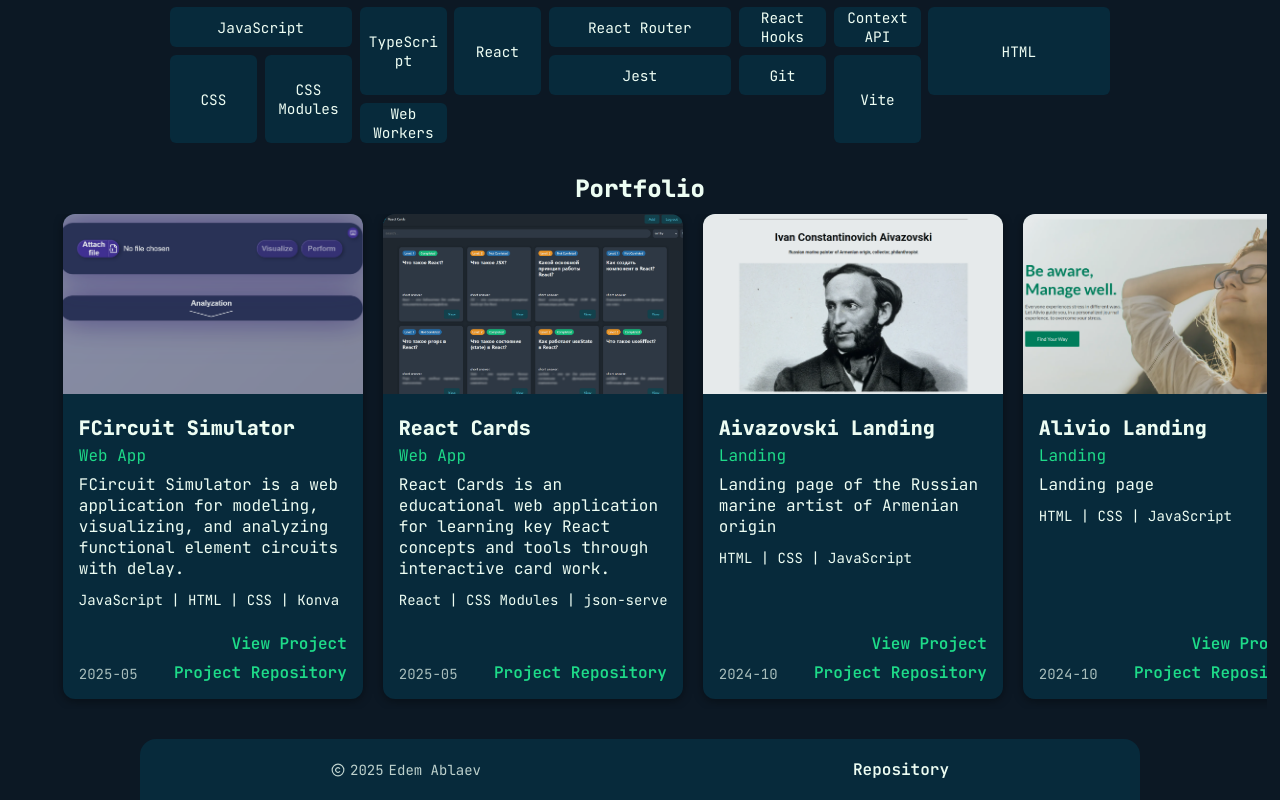
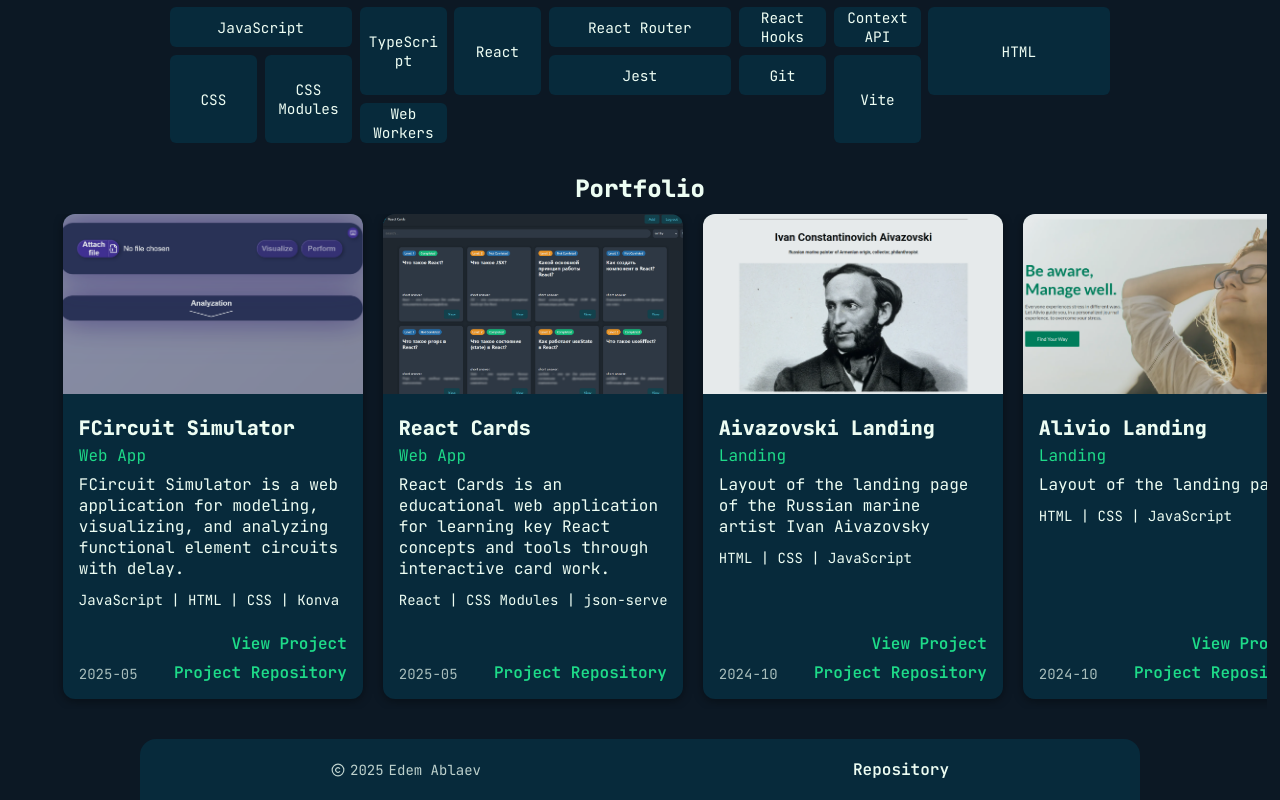
Before and after one commit to 6dem/my-web-side, a React (Vite) app: page / in a window 1280 px wide. Shown: the part 628-1428 px from the top of the page. Built offline with nearby package versions, Linux system fonts and the light colour scheme.

Commit message:
change some descriptons in portfolo data

```diff
--- a/src/data/portfolio/index.ts
+++ b/src/data/portfolio/index.ts
@@ -26,7 +26,7 @@ export const projects: IProject[] = [
         id: "3",
         type: "landing",
         title: "Aivazovski Landing",
-        description: "Landing page of the Russian marine artist of Armenian origin",
+        description: "Layout of the landing page of the Russian marine artist Ivan Aivazovsky",
         stack: ["HTML", "CSS", "JavaScript"],
         image: "src/data/portfolio/assets/aivazovski-page.png",
         link: "https://6dem.github.io/aivazovski_page/",
@@ -37,7 +37,7 @@ export const projects: IProject[] = [
         id: "4",
         type: "landing",
         title: "Alivio Landing",
-        description: "Landing page",
+        description: "Layout of the landing page",
         stack: ["HTML", "CSS", "JavaScript"],
         image: "src/data/portfolio/assets/alivio-page.png",
         link: "https://6dem.github.io/alivio_page/",
```
